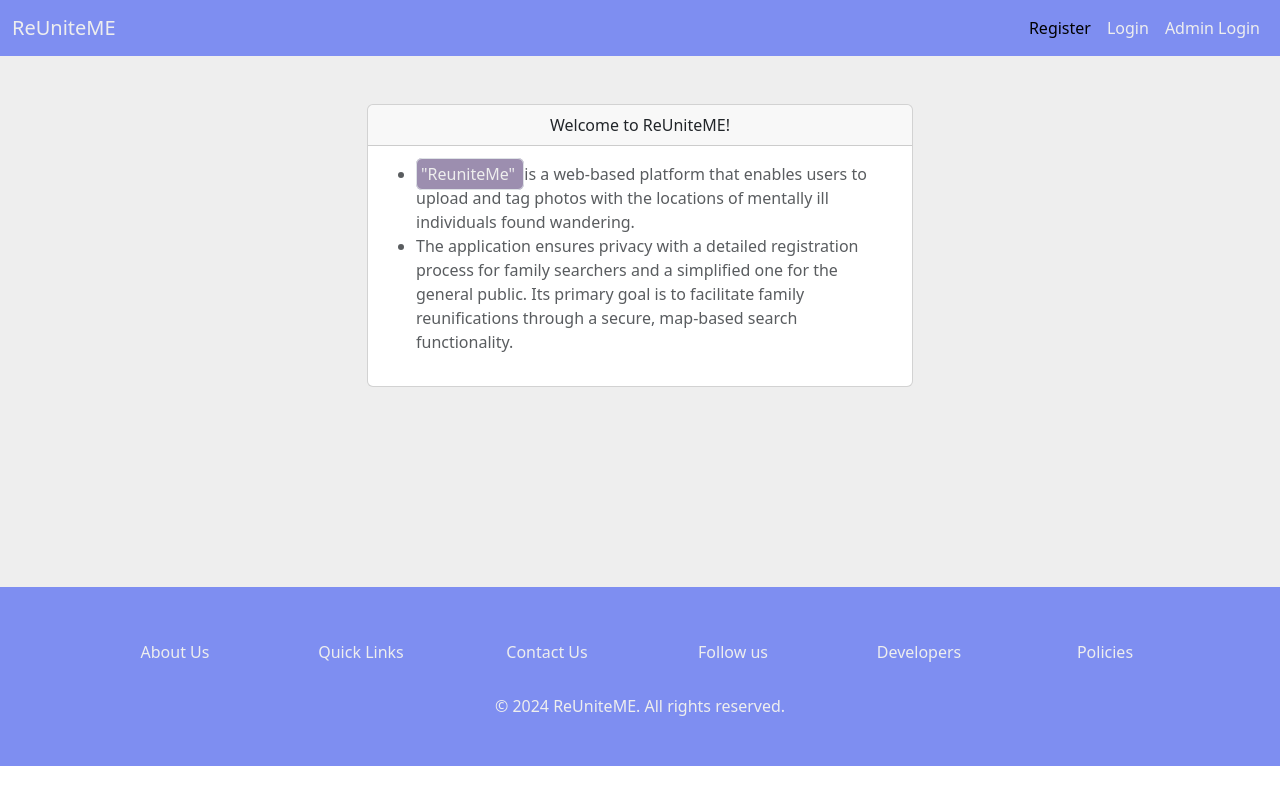
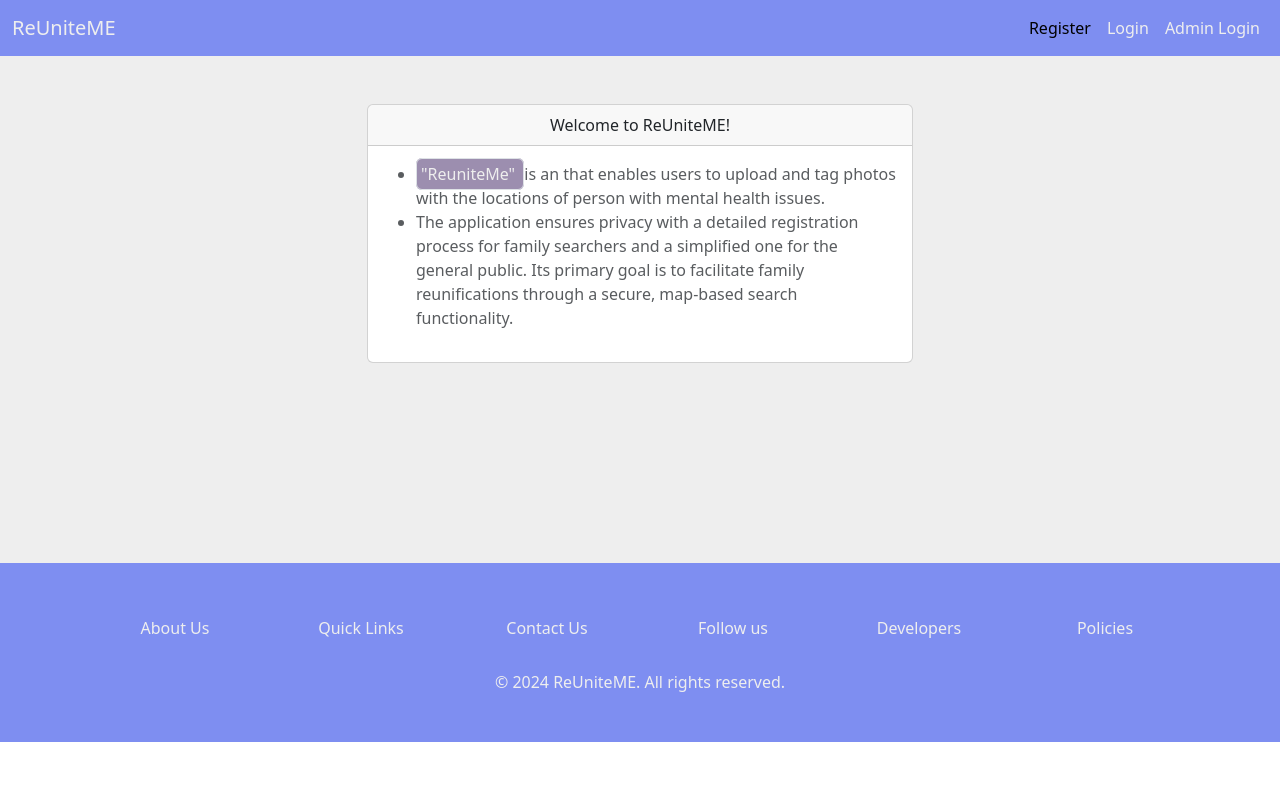
Before and after one commit to jeelion22/reuniteME-Frontend, a React (Vite) app: page / in a window 1280 px wide. Built offline with nearby package versions, Linux system fonts and the light colour scheme.

Commit message:
changed they way of person to be addressed

```diff
--- a/src/components/Home.jsx
+++ b/src/components/Home.jsx
@@ -16,9 +16,8 @@ const Home = () => {
                       {" "}
                       "ReuniteMe"{" "}
                     </span>{" "}
-                    is a web-based platform that enables users to upload and tag
-                    photos with the locations of mentally ill individuals found
-                    wandering.{" "}
+                    is an that enables users to upload and tag photos with the
+                    locations of person with mental health issues.{" "}
                   </li>
                   <li>
                     The application ensures privacy with a detailed registration
```
